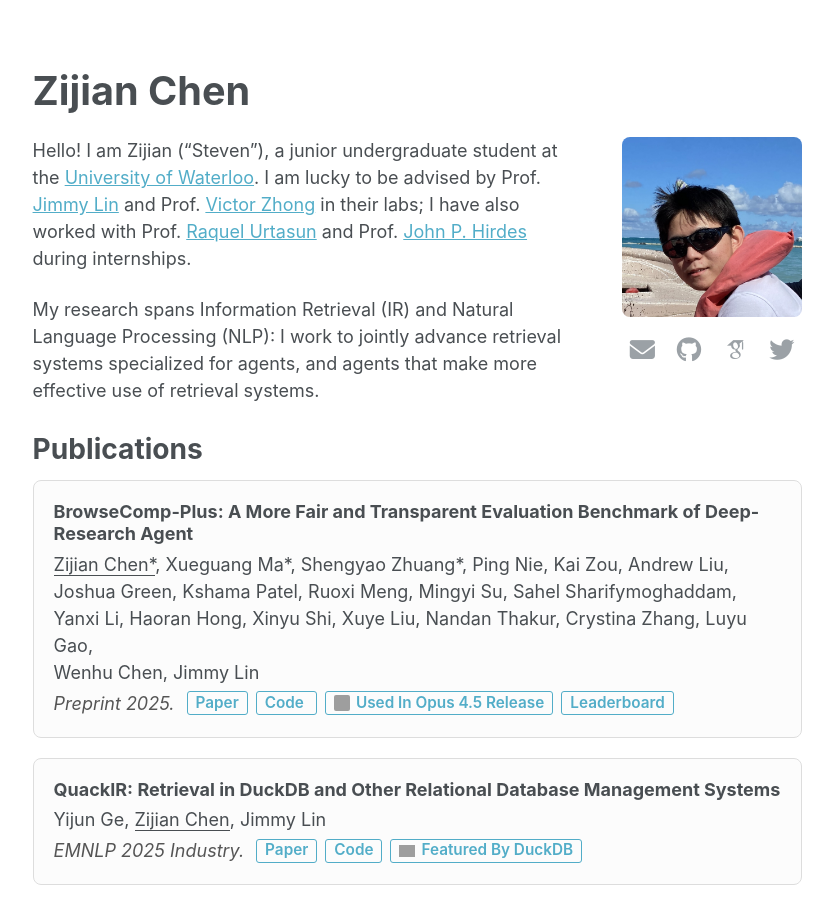
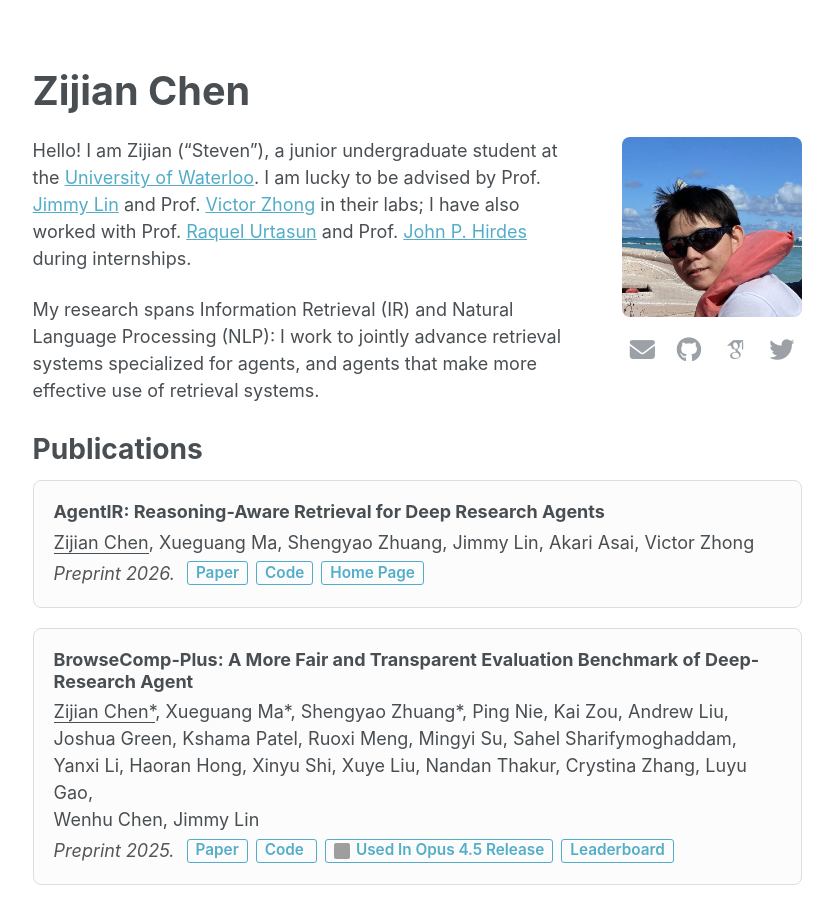
Before and after one commit to wu-ming233/wu-ming233.github.io, a Jekyll site: the page built from _pages/about.md, in a window 1280 px wide and 900 px high. Shown: the whole window, without its empty margins (249-1082 px from the left). Built offline with Jekyll 4.4.1, drawn with Linux system fonts in a browser that asks for light colours; some web fonts are replaced; comment, search, counter and statistics services are not loaded; grey boxes are pictures that could not be loaded.

Commit message:
updated agentir

```diff
--- a/_pages/about.md
+++ b/_pages/about.md
@@ -31,7 +31,21 @@ My research spans Information Retrieval (IR) and Natural Language Processing (NL
 </div>
 # Publications
 
+<div class="publication-box" markdown="1">
 
+### [AgentIR: Reasoning-Aware Retrieval for Deep Research Agents](https://texttron.github.io/AgentIR/)
+
+<div class="publication-content" markdown="1">
+<u>Zijian Chen</u>, Xueguang Ma, Shengyao Zhuang, Jimmy Lin, Akari Asai, Victor Zhong
+</div>
+<div class="publication-bottom">
+<span class="publication-metadata">Preprint 2026.</span>
+<div class="publication-links">
+<a href="https://arxiv.org/abs/2603.04384" class="btn-pub">Paper</a> <a href="https://github.com/texttron/AgentIR/" class="btn-pub">Code</a> <a href="https://texttron.github.io/AgentIR/" class="btn-pub">Home Page</a>
+</div>
+</div>
+
+</div>
 
 <div class="publication-box" markdown="1">
 
```
